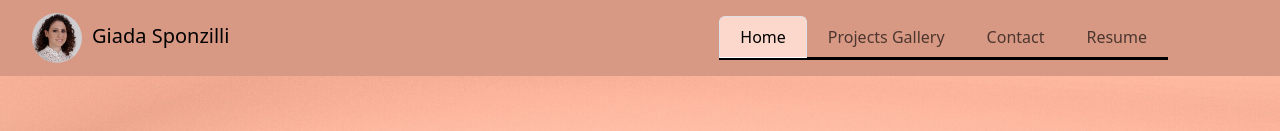
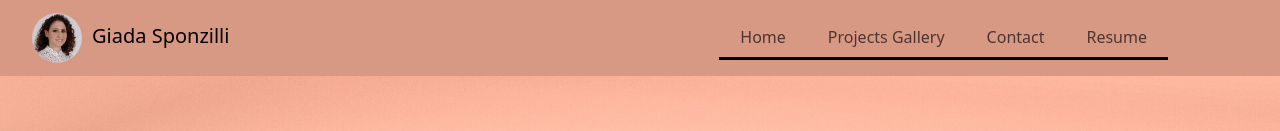
Before and after one commit to giadasponzilli/react-portfolio-giadaSponzilli, a React (Vite) app: page /react-portfolio-giadaSponzilli/ in a window 1280 px wide. Shown: the top 131 px of the page. Built offline with nearby package versions, Linux system fonts and the light colour scheme.

Commit message:
redeploy

```diff
--- a/src/components/Header/index.jsx
+++ b/src/components/Header/index.jsx
@@ -23,9 +23,9 @@ function MyNavbar() {
           <Navbar.Toggle aria-controls="basic-navbar-nav" />
           <Navbar.Collapse id="basic-navbar-nav">
             <Nav className="linksWrap mr-auto" variant="tabs" defaultActiveKey={currentPath}>
-              <Nav.Link className="navLink" href="/">Home</Nav.Link>
-              <Nav.Link className="navLink" href="/projectsgallery">Projects Gallery</Nav.Link>
-              <Nav.Link className="navLink" href="/contact">Contact</Nav.Link>
+              <Nav.Link className="navLink" href="./">Home</Nav.Link>
+              <Nav.Link className="navLink" href="./projectsgallery">Projects Gallery</Nav.Link>
+              <Nav.Link className="navLink" href="./contact">Contact</Nav.Link>
               <Nav.Link className="navLink" href="https://drive.google.com/file/d/1O4xwY41kbWU8C8sS7Dv75uPpkd_pdLE8/view?usp=sharing" target="_blank" rel="noopener noreferrer">Resume</Nav.Link>
             </Nav>
           </Navbar.Collapse>
```
Also changed, not shown: src/App.jsx (+10 -26 lines), 3 other files (tests, documents, lock files or other folders).
